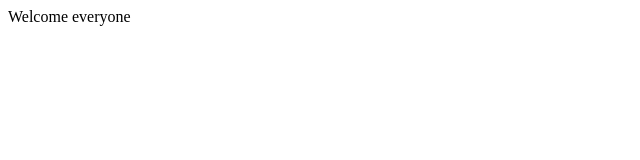
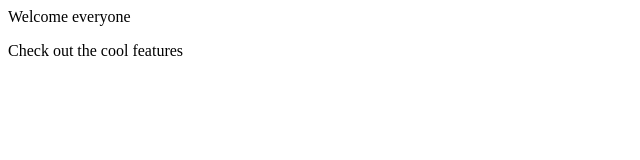
Before and after one commit to SachinChs/javacode2, a plain HTML site: page index.html in a window 1280 px wide. Shown: the whole page, without its empty margins (0-640 px from the left). Drawn offline with Linux system fonts and the light colour scheme.

Commit message:
added line 4

```diff
--- a/index.html
+++ b/index.html
@@ -1,3 +1,4 @@
 <p>
     Welcome everyone
 </p>
+<a> Check out the cool features</a>
```
